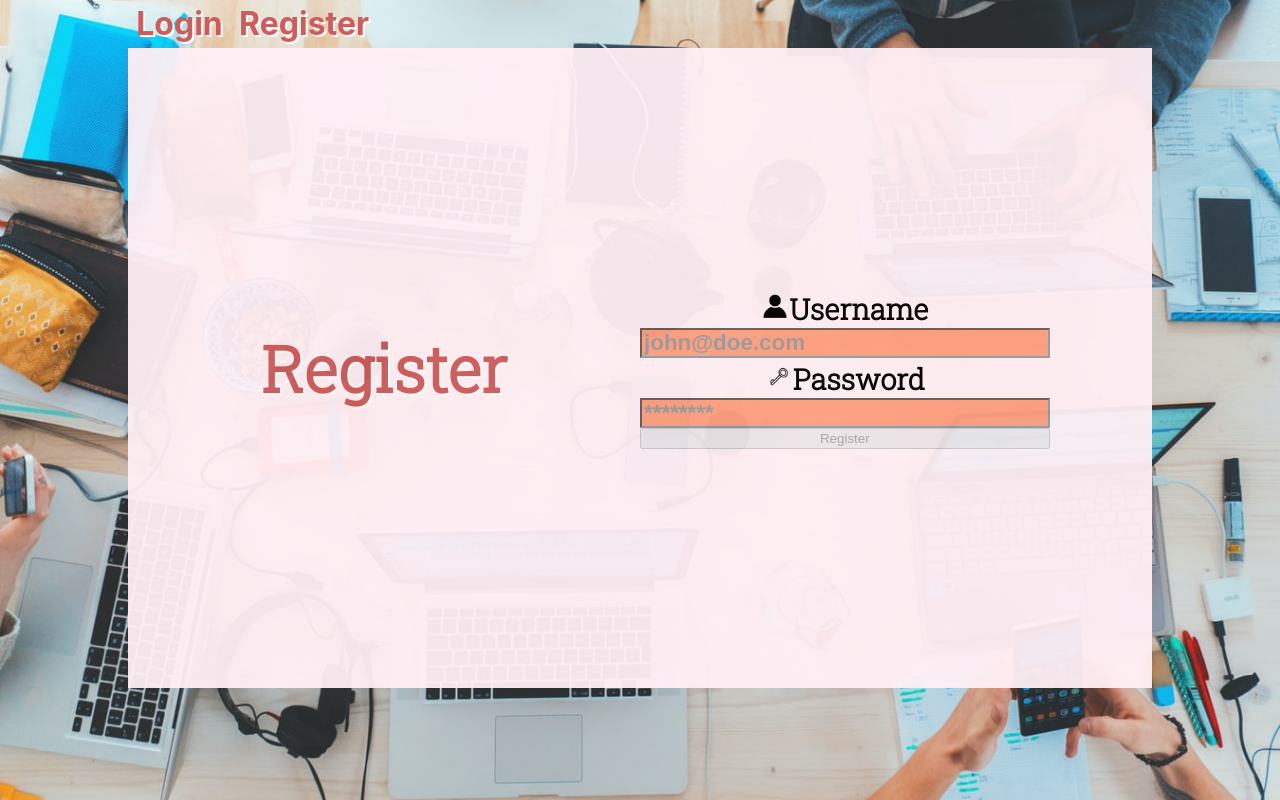
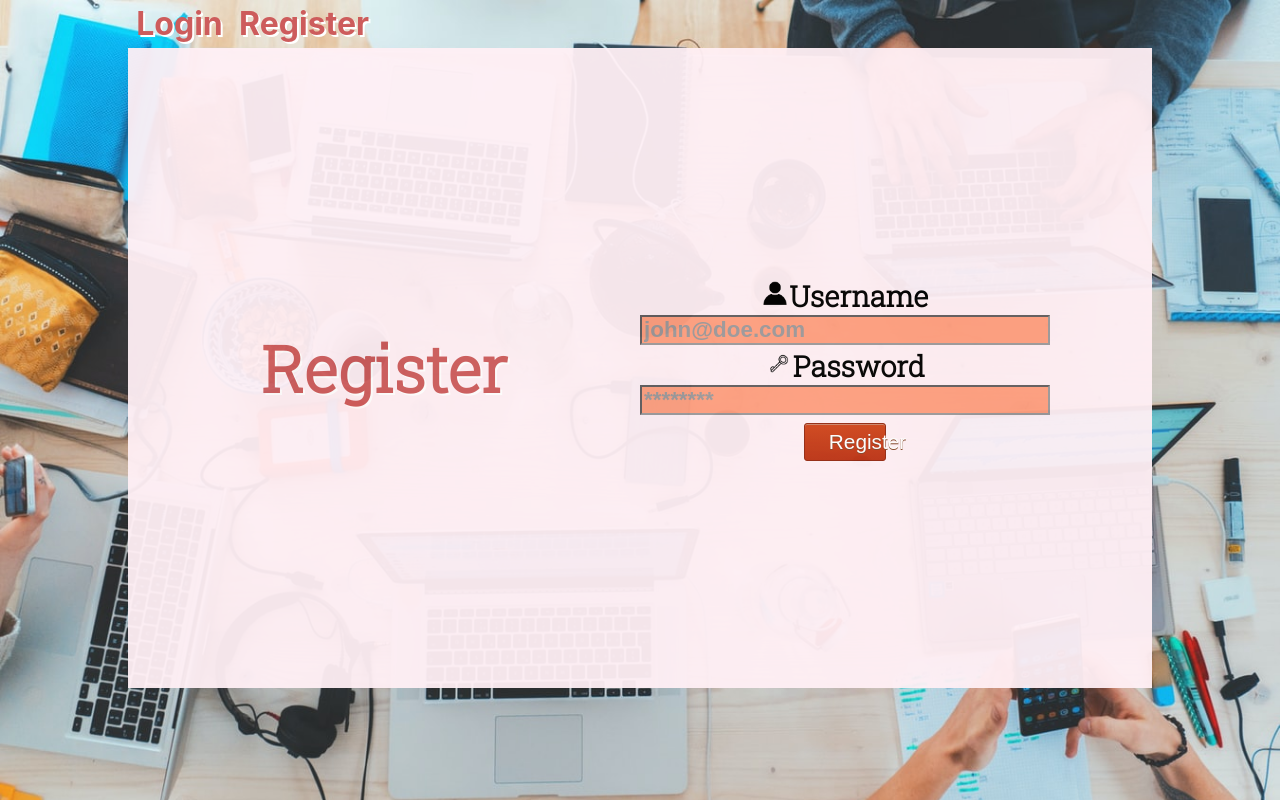
Before and after one commit to BW-Pintereach2-7-27-20/front-end, a React (Create React App) app in the folder pintereach/: page /register in a window 1280 px wide. Built offline with nearby package versions, Linux system fonts and the light colour scheme.

Commit message:
finished useEffect on registration button. Starting board design

```diff
--- a/pintereach/src/components/Register.js
+++ b/pintereach/src/components/Register.js
@@ -3,7 +3,7 @@ import { axiosWithAuth } from '../utils/axiosWithAuth';
 // styled components imports - each in defined individually in Styled
 import Container from '../styled/Container';
 import Form from '../styled/Form';
-// import Button from '../styled/Button';
+import Button from '../styled/Button';
 import Icon from '../styled/Icon';
 // img imports
 import userIcon from '../images/user-icon.png';
@@ -98,8 +98,7 @@ const Register = (props) => {
           onChange={onChange}
         />
 
-        <button disabled={disabled}>Register</button>
-      </Form>
+        <Button disabled={disabled}>Register</Button>
 
       {/* rendering validation errors here */}
       <div className='errors'>
@@ -107,6 +106,7 @@ const Register = (props) => {
           <div>{registerErrors.password}</div>
       </div>
 
+      </Form>
     </Container>
   );
 };
```
Also changed, not shown: pintereach/src/Styled/Board.js (added, +7 -0 lines).
